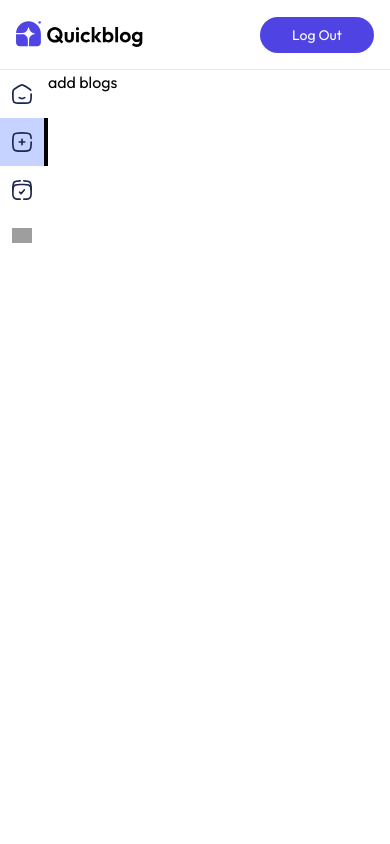
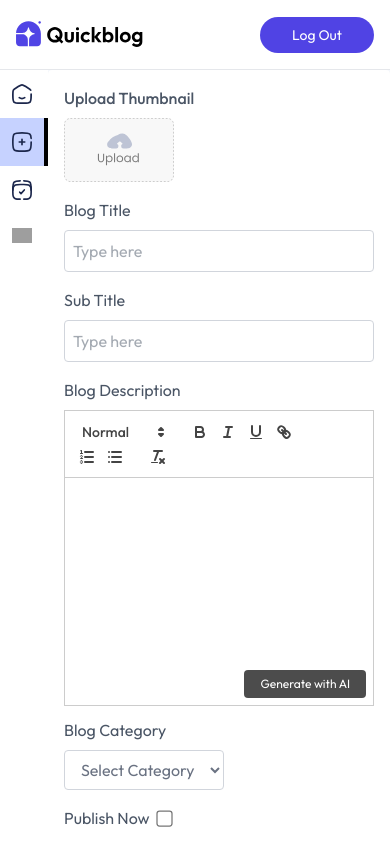
Before and after one commit to almamun528/blog-project, a React (Vite) app in the folder blog-client/: page /admin/addBlog in a window 390 px wide. Built offline with nearby package versions, Linux system fonts and the light colour scheme; grey boxes are pictures that could not be loaded.

Commit message:
add blog route done

```diff
--- a/blog-client/src/App.jsx
+++ b/blog-client/src/App.jsx
@@ -7,7 +7,7 @@
 import ListBlog from "./Pages/Admin-Pages/ListBlog";
 import Comment from "./Pages/Admin-Pages/Comment";
 import Login from "./components/Admin/Login";
-
+import "quill/dist/quill.snow.css"; //import it for make controlled message box area
 function App() {
   const isLogin = true;
   return (
--- a/blog-client/src/Pages/Admin-Pages/AddBlogs.jsx
+++ b/blog-client/src/Pages/Admin-Pages/AddBlogs.jsx
@@ -1,7 +1,129 @@
-import React from "react";
+import React, { useEffect, useRef, useState } from "react";
+import { assets, blogCategories } from "../../assets/assets";
+import Quill from "quill";
 
 const AddBlogs = () => {
-  return <section>add blogs</section>;
+  const editorRef = useRef(null);
+  const quillRef = useRef(null);
+
+  const [image, setImage] = useState(null);
+  const [title, setTitle] = useState("");
+  const [subTitle, setSubTitle] = useState("");
+  const [category, setCategory] = useState("startup");
+  const [isPublished, setIsPublished] = useState(false);
+
+  const generateWithAi = async () => {
+    console.log("hello ai");
+    // Add AI content logic here
+  };
+
+  const handleFormSubmit = async (e) => {
+    e.preventDefault();
+    // Handle blog form submission
+  };
+
+  useEffect(() => {
+    if (!quillRef.current && editorRef.current) {
+      quillRef.current = new Quill(editorRef.current, { theme: "snow" });
+    }
+  }, []);
+
+  return (
+    <form
+      className="flex-1 bg-blue-50/50 text-gray-600 h-full overflow-scroll"
+      onSubmit={handleFormSubmit}
+    >
+      <div className="bg-white w-full max-w-3xl p-4 md:p-10 sm:m-10 shadow rounded">
+        {/* Thumbnail Upload */}
+        <p className="font-medium mb-2">Upload Thumbnail</p>
+        <label htmlFor="image">
+          <img
+            src={!image ? assets.upload_area : URL.createObjectURL(image)}
+            alt="thumbnail preview"
+            className="mt-1 h-16 rounded cursor-pointer"
+          />
+          <input
+            type="file"
+            id="image"
+            hidden
+            required
+            accept="image/*"
+            onChange={(e) => setImage(e.target.files[0])}
+          />
+        </label>
+
+        {/* Blog Title */}
+        <p className="mt-4">Blog Title</p>
+        <input
+          type="text"
+          placeholder="Type here"
+          required
+          className="w-full max-w-lg mt-2 p-2 border border-gray-300 outline-none rounded"
+          onChange={(e) => setTitle(e.target.value)}
+          value={title}
+        />
+
+        {/* Sub Title */}
+        <p className="mt-4">Sub Title</p>
+        <input
+          type="text"
+          placeholder="Type here"
+          required
+          className="w-full max-w-lg mt-2 p-2 border border-gray-300 outline-none rounded"
+          onChange={(e) => setSubTitle(e.target.value)}
+          value={subTitle}
+        />
+
+        {/* Description */}
+        <p className="mt-4">Blog Description</p>
+        <div className="max-w-lg h-[300px] pb-16 sm:pb-10 pt-2 relative">
+          <div ref={editorRef}></div>
+          <button
+            className="absolute bottom-1 right-2 ml-2 text-xs text-white bg-black/70 px-4 py-1.5 rounded hover:underline cursor-pointer"
+            type="button"
+            onClick={generateWithAi}
+          >
+            Generate with AI
+          </button>
+        </div>
+
+        {/* Category */}
+        <p className="mt-4">Blog Category</p>
+        <select
+          onChange={(e) => setCategory(e.target.value)}
+          name="category"
+          value={category}
+          className="mt-2 px-3 py-2 border text-gray-500 border-gray-300 outline-none rounded"
+        >
+          <option value="">Select Category</option>
+          {blogCategories?.map((item, idx) => (
+            <option value={item} key={idx}>
+              {item}
+            </option>
+          ))}
+        </select>
+
+        {/* Publish Toggle */}
+        <div className="flex items-center gap-2 mt-4">
+          <p>Publish Now</p>
+          <input
+            type="checkbox"
+            checked={isPublished}
+            className="cursor-pointer scale-125"
+            onChange={(e) => setIsPublished(e.target.checked)}
+          />
+        </div>
+
+        {/* Submit */}
+        <button
+          type="submit"
+          className="mt-8 w-40 h-10 bg-primary text-white rounded cursor-pointer"
+        >
+          Add Blog
+        </button>
+      </div>
+    </form>
+  );
 };
 
 export default AddBlogs;
```
